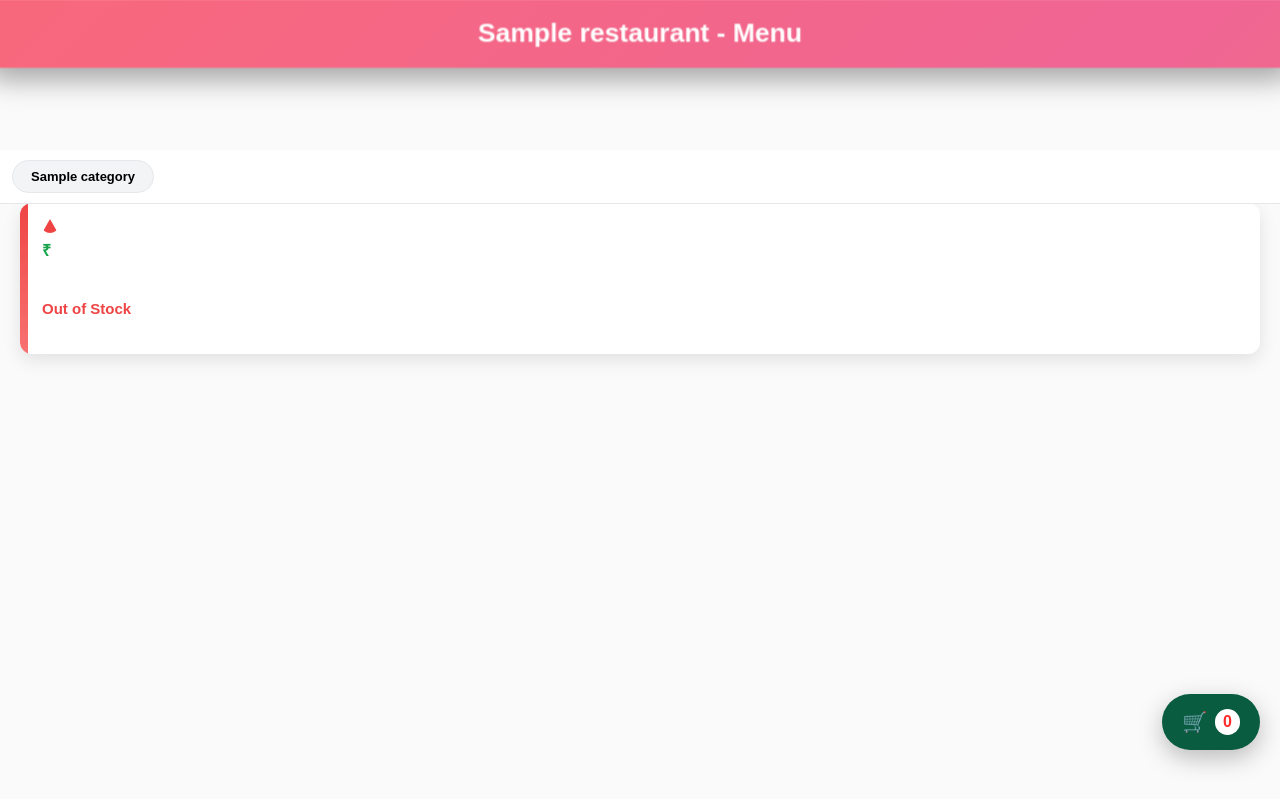
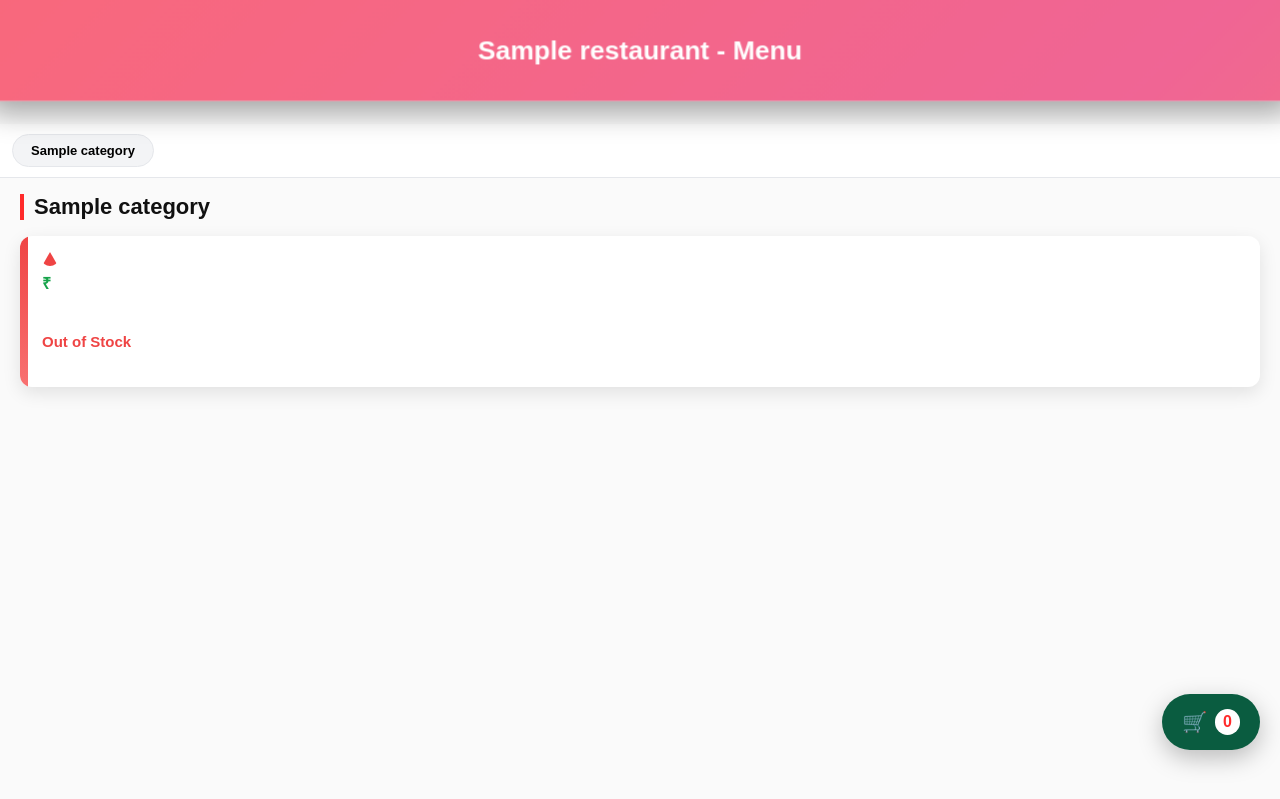
Before and after one commit to veera2121/delivery_webiste, a Flask app: template templates/menu.html in a window 1280 px wide. Shown: the top 799 px of the page. Run offline with Flask 3, Linux system fonts and the light colour scheme; tables that the repository leaves empty hold one stand-in row (values such as "Sample post"); the template is opened without the code that fills it: values that come from a table or form of the project are taken from there, most other values are stand-ins (such as "Sample title", 1, 10 or a date in 2020); one stand-in notice (Sample message) is shown.

Commit message:
adc hanges

```diff
--- a/templates/menu.html
+++ b/templates/menu.html
@@ -21,6 +21,15 @@ body {
     overflow-x: hidden;
 }
 
+.header {
+    position: sticky;
+    top: 0;
+    height: 64px;              /* ✅ fixed height */
+    padding: 0 20px;
+    display: flex;
+    align-items: center;
+    justify-content: center;
+}
 
 /* HEADER */
 .header {
@@ -76,7 +85,7 @@ body {
 /* CATEGORY BAR */
 .top-cat-wrapper {
     position: sticky;
-    top: 150px; /* header + incentive */
+    top: 124px; /* header + incentive */
     z-index: 1000;
 
     background: #ffffff;
@@ -121,7 +130,7 @@ body {
     padding-left: 10px;
 
     /* ✅ KEY FIX */
-    scroll-margin-top: 190px;
+    scroll-margin-top: 160px;
 }
 
 /* MENU GRID */
```
Also changed, not shown: templates/myorders.html (+20 -1 lines).
